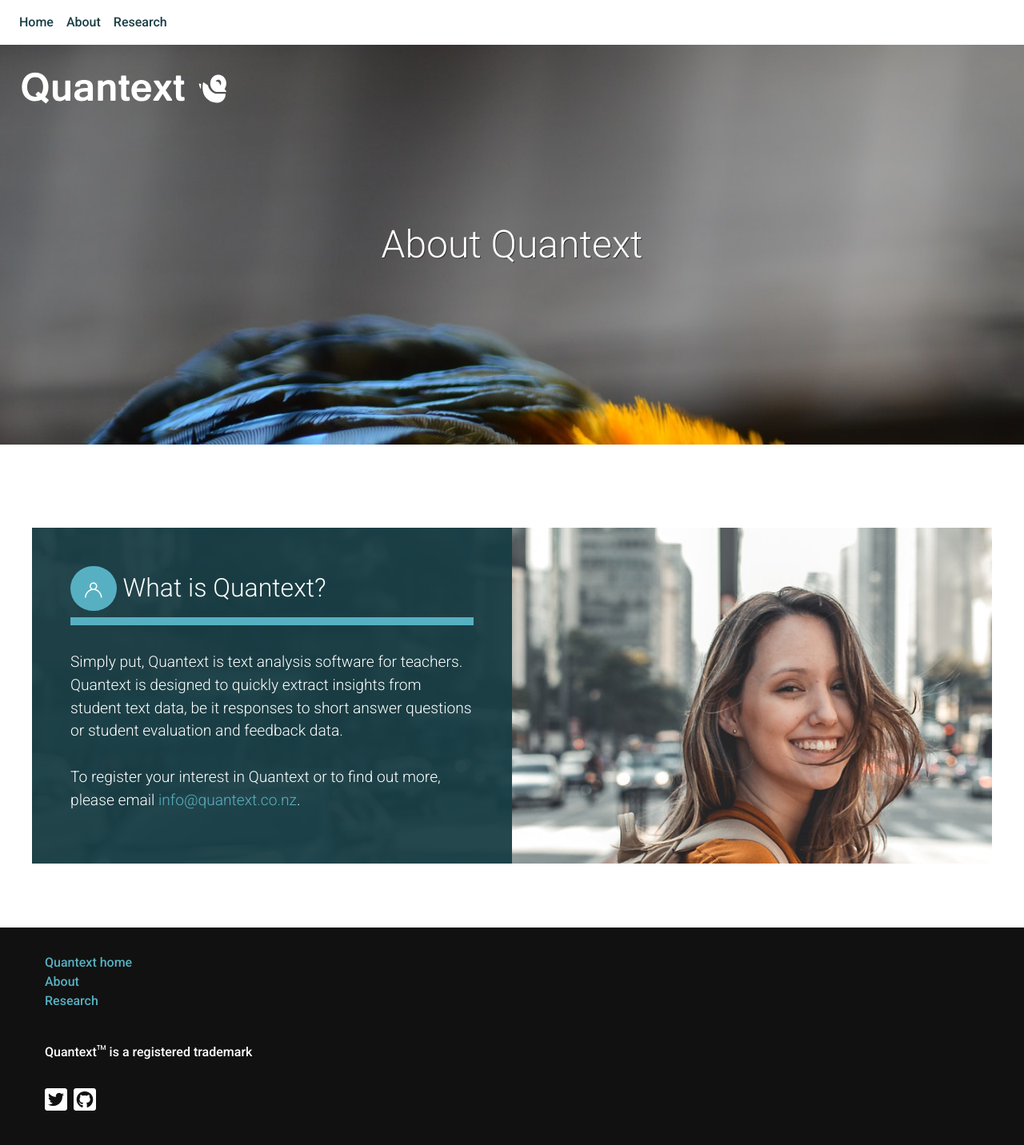
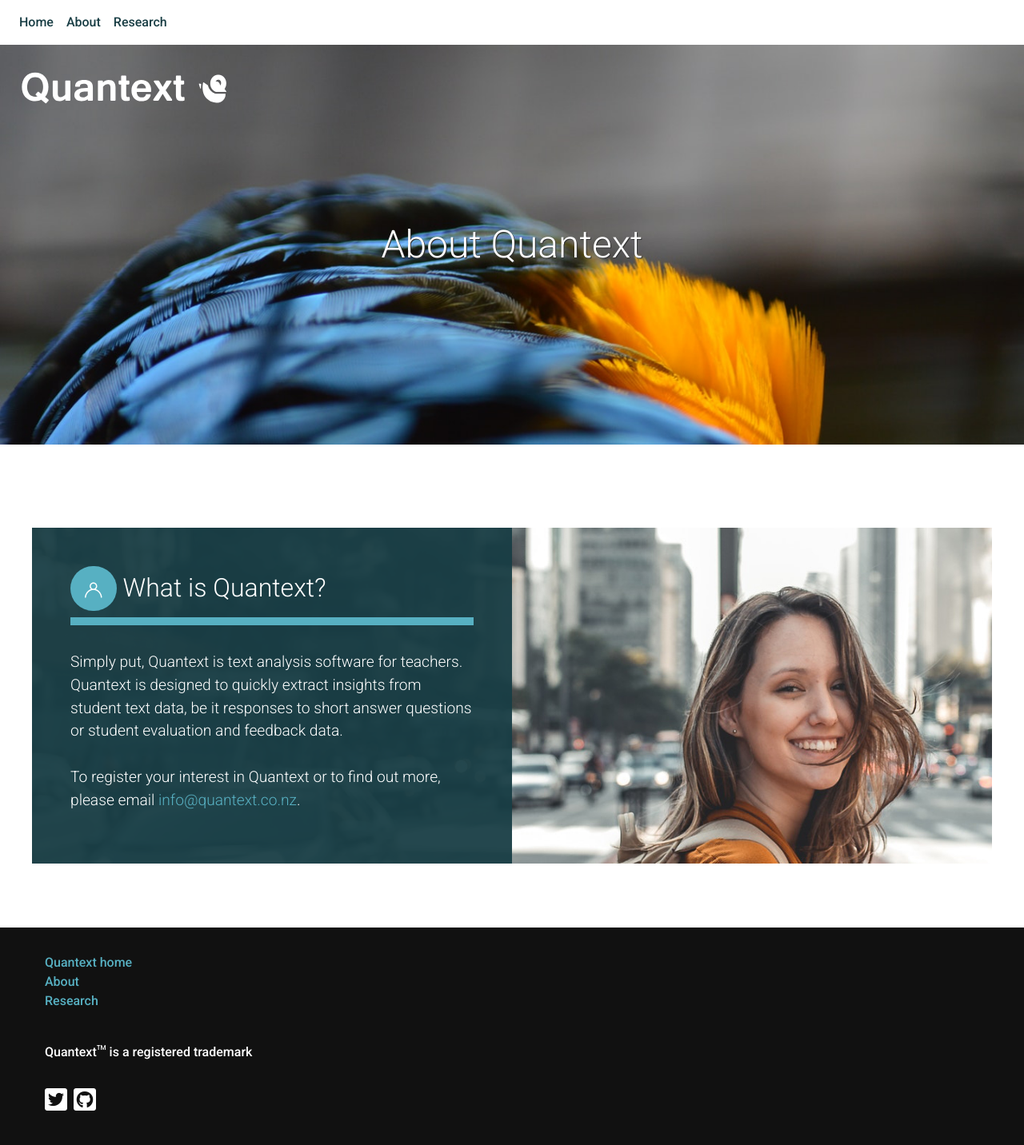
Before and after one commit to quantext/quantext.github.io, a Jekyll site: the page built from about.md, in a window 1280 px wide. Shown: the whole page at 80% size. Built offline with Jekyll 4.4.1, drawn with Linux system fonts in a browser that asks for light colours; nearby versions of some CDN libraries; our own code applies the rules of GitHub Pages for plain Markdown files.

Commit message:
Update default.html

```diff
--- a/_layouts/default.html
+++ b/_layouts/default.html
@@ -85,7 +85,7 @@
                 </div>
             </nav>
         </nav>
-        <div style="position:relative;width:100%;height:500px;background:url('{{ page.banner }}');background-size: cover;background-position: top;">
+        <div style="position:relative;width:100%;height:500px;background:url('{{ page.banner }}');background-size: cover;background-position: center;">
             <div class="centerFlex p-4 main_duck">
                 <img src="/static/img/quantext_title_white.svg" style="height: 60px;max-width:100%;"><div class="quantext-chunky-duck" style="color: white;font-size: 3rem;margin-bottom:-.5rem;margin-left: .5rem;"></div>
             </div>
```
